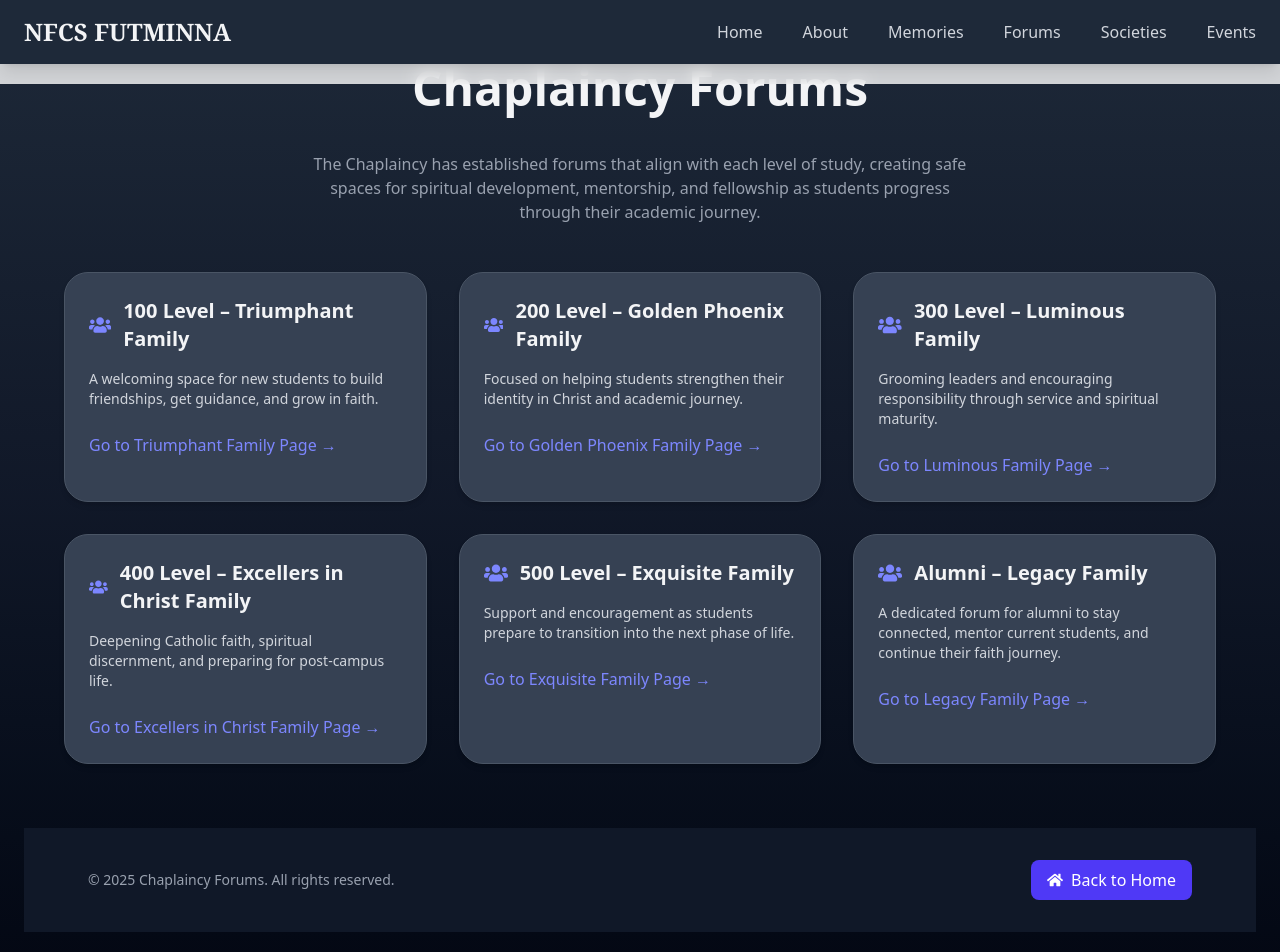
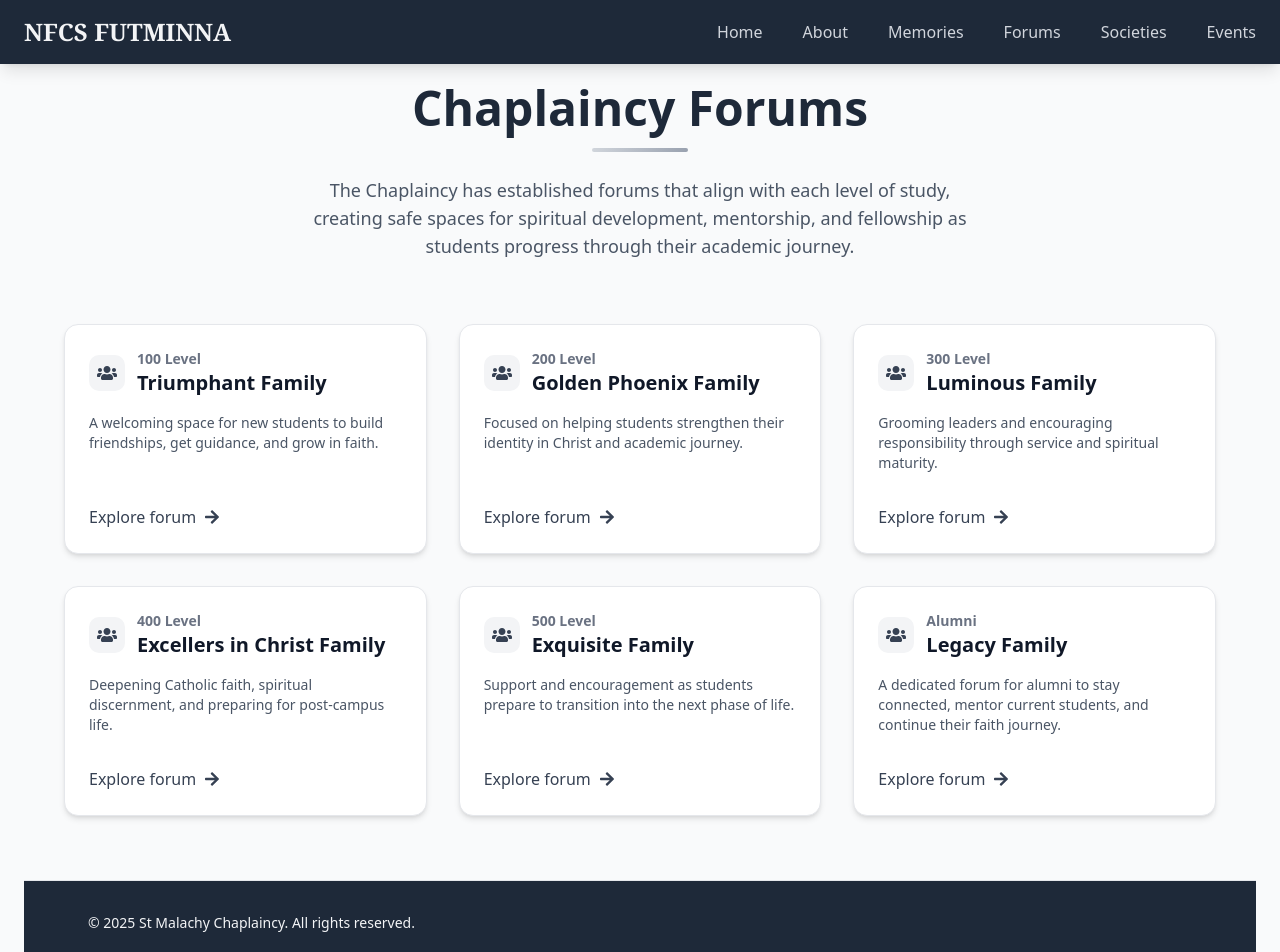
Before and after one commit to oodoabel/st-malachy-website, a Next.js app: page /about/forums in a window 1280 px wide. Shown: the top 952 px of the page. Built offline with nearby package versions, Linux system fonts and the light colour scheme.

Commit message:
mass schedule moved to about

```diff
--- a/src/app/about/forums/page.tsx
+++ b/src/app/about/forums/page.tsx
@@ -3,7 +3,7 @@
 import React from "react";
 import Link from "next/link";
 import { motion } from "framer-motion";
-import { FaUsers, FaHome } from "react-icons/fa";
+import { FaUsers, FaHome, FaArrowRight } from "react-icons/fa";
 
 const forums = [
   {
@@ -50,22 +50,14 @@ const forums = [
   },
 ];
 
-// Footer component with home button
 const Footer = () => {
   return (
-    <footer className="bg-gray-900 text-gray-400 py-8 mt-16">
+    <footer className="bg-gray-800 text-gray-100 py-8 mt-16 border-t border-gray-200">
       <div className="max-w-6xl mx-auto px-6 flex flex-col md:flex-row items-center justify-between">
         <p className="text-sm">
-          &copy; {new Date().getFullYear()} Chaplaincy Forums. All rights
+          &copy; {new Date().getFullYear()} St Malachy Chaplaincy. All rights
           reserved.
         </p>
-        <Link
-          className="mt-4 md:mt-0 inline-flex items-center px-4 py-2 bg-indigo-600 hover:bg-indigo-700 text-white rounded-md transition-colors duration-300"
-          href="/"
-        >
-          <FaHome className="mr-2" />
-          Back to Home
-        </Link>
       </div>
     </footer>
   );
@@ -73,47 +65,73 @@ const Footer = () => {
 
 const ForumsPage = () => {
   return (
-    <div className="min-h-screen bg-gradient-to-b from-gray-800 via-gray-900 to-gray-950 text-gray-200 px-6 py-16 flex flex-col">
+    <div className="min-h-screen mt-5 bg-gray-50 text-gray-800 px-6  py-16 flex flex-col">
       <div className="max-w-6xl mx-auto flex-grow">
-        <h1 className="text-4xl md:text-5xl font-extrabold mb-10 text-center text-gray-100">
+        <motion.div
+          initial={{ opacity: 0, y: -20 }}
+          animate={{ opacity: 1, y: 0 }}
+          transition={{ duration: 0.5 }}
+          className="text-center mb-16"
+        >
+          <h1 className="text-4xl md:text-5xl font-bold mb-4 text-gray-800">
             Chaplaincy Forums
           </h1>
-
-        <p className="text-center max-w-2xl mx-auto mb-12 text-gray-400">
+          <div className="w-24 h-1 bg-gradient-to-r from-gray-300 to-gray-400 mx-auto mb-6 rounded-full"></div>
+          <p className="max-w-2xl mx-auto text-gray-600 text-lg">
             The Chaplaincy has established forums that align with each level of
-          study, creating safe spaces for spiritual development, mentorship, and
-          fellowship as students progress through their academic journey.
+            study, creating safe spaces for spiritual development, mentorship,
+            and fellowship as students progress through their academic journey.
           </p>
+        </motion.div>
 
         <div className="grid gap-8 sm:grid-cols-2 lg:grid-cols-3">
           {forums.map((forum, idx) => (
             <motion.div
               key={idx}
+              initial={{ opacity: 0, y: 20 }}
+              animate={{ opacity: 1, y: 0 }}
+              transition={{ duration: 0.5, delay: idx * 0.1 }}
               whileHover={{
-                scale: 1.04,
-                boxShadow: "0 15px 30px rgba(100, 116, 139, 0.5)",
+                y: -8,
+                boxShadow: "0 10px 15px -3px rgba(0, 0, 0, 0.1)",
               }}
               whileTap={{ scale: 0.98 }}
-              className="bg-gray-700 rounded-3xl border border-gray-600 shadow-md p-6 space-y-4 cursor-pointer transition-shadow duration-300"
+              className="relative group overflow-hidden rounded-xl bg-white border border-gray-200 shadow-md hover:shadow-lg transition-shadow"
             >
+              <div className="absolute inset-0 bg-gradient-to-br from-white/30 to-gray-100/30 opacity-0 group-hover:opacity-100 transition-opacity duration-300"></div>
+
+              <div className="relative z-10 p-6 space-y-4 h-full flex flex-col">
                 <div className="flex items-center space-x-3">
-                <FaUsers className="text-indigo-400 text-2xl" />
-                <h2 className="text-xl font-semibold text-gray-100">
-                  {forum.level} – {forum.name}
+                  <div className="p-2 rounded-lg bg-gray-100">
+                    <FaUsers className="text-gray-700 text-xl" />
+                  </div>
+                  <h2 className="text-xl font-semibold text-gray-900">
+                    <span className="block text-sm text-gray-500">
+                      {forum.level}
+                    </span>
+                    {forum.name}
                   </h2>
                 </div>
-              <p className="text-gray-300 text-sm">{forum.description}</p>
-              <Link href={`/about/forums/${forum.slug}`}>
-                <span className="inline-block mt-2 text-indigo-400 hover:text-indigo-300 font-medium transition-colors duration-200">
-                  Go to {forum.name} Page &rarr;
-                </span>
+
+                <p className="text-gray-600 text-sm flex-grow">
+                  {forum.description}
+                </p>
+
+                <Link
+                  href={`/about/forums/${forum.slug}`}
+                  className="inline-flex items-center mt-4 text-gray-700 hover:text-gray-900 transition-colors duration-200 group/link"
+                >
+                  <span className="font-medium">Explore forum</span>
+                  <FaArrowRight className="ml-2 transition-transform duration-300 group-hover/link:translate-x-1" />
                 </Link>
+              </div>
+
+              <div className="absolute bottom-0 left-0 right-0 h-1 bg-gradient-to-r from-gray-200 via-gray-300 to-gray-200 opacity-0 group-hover:opacity-100 transition-opacity duration-500"></div>
             </motion.div>
           ))}
         </div>
       </div>
 
-      {/* Footer at the bottom */}
       <Footer />
     </div>
   );
--- a/src/app/about/page.tsx
+++ b/src/app/about/page.tsx
@@ -1,12 +1,13 @@
 "use client";
 
+import MassSchedule from "@/components/MassSchedule";
 import Link from "next/link";
 import React from "react";
 import { FaChurch, FaUserFriends, FaHandsHelping } from "react-icons/fa";
 
 const AboutPage = () => {
   return (
-    <div className="min-h-screen bg-gradient-to-br from-gray-100 to-gray-200 text-gray-800 py-16 px-6 md:px-12 lg:px-24 font-sans">
+    <div className="min-h-screen bg-gradient-to-br mt-10 from-gray-100 to-gray-200 text-gray-800 py-16 px-6 md:px-12 lg:px-24 font-sans">
       <div className="max-w-6xl mx-auto space-y-16">
         {/* Header */}
         <header className="text-center animate-fade-in-down">
@@ -122,45 +123,7 @@ const AboutPage = () => {
 
         {/* History Section */}
         <section className="bg-white rounded-xl p-10 shadow-md border border-gray-200 animate-fade-in-up delay-300">
-          <h2 className="text-2xl font-bold text-gray-900 mb-6">
-            Our Heritage
-          </h2>
-          <div className="grid md:grid-cols-2 gap-8">
-            <div>
-              <p className="text-gray-700 leading-relaxed mb-6">
-                Established in [Year], the Catholic Chaplaincy at FUTMinna has
-                served as a spiritual anchor for generations of students. Our
-                rich history reflects the enduring presence of Catholic values
-                in academic excellence.
-              </p>
-              <p className="text-gray-700 leading-relaxed">
-                From humble beginnings to our current vibrant community, we
-                continue to uphold the traditions of faith while embracing the
-                challenges of modern campus life.
-              </p>
-            </div>
-            <div className="bg-gray-100 rounded-lg p-6 border border-gray-200">
-              <h3 className="font-semibold text-gray-800 mb-3">Quick Facts</h3>
-              <ul className="space-y-3 text-gray-700">
-                <li className="flex items-start">
-                  <span className="bg-gray-300 rounded-full w-2 h-2 mt-2 mr-3"></span>
-                  <span>Serving FUTMinna since [Year]</span>
-                </li>
-                <li className="flex items-start">
-                  <span className="bg-gray-300 rounded-full w-2 h-2 mt-2 mr-3"></span>
-                  <span>[Number] active members</span>
-                </li>
-                <li className="flex items-start">
-                  <span className="bg-gray-300 rounded-full w-2 h-2 mt-2 mr-3"></span>
-                  <span>[Number] weekly Masses</span>
-                </li>
-                <li className="flex items-start">
-                  <span className="bg-gray-300 rounded-full w-2 h-2 mt-2 mr-3"></span>
-                  <span>[Number] student organizations</span>
-                </li>
-              </ul>
-            </div>
-          </div>
+          <MassSchedule />
         </section>
 
         {/* Footer */}
--- a/src/components/navBar.tsx
+++ b/src/components/navBar.tsx
@@ -53,7 +53,7 @@ const Navbar = () => {
         </div>
       </nav>
 
-      <div className="flex items-center justify-between text-gray-800 font-extrabold p-4 lg:p-6 lg:text-3xl  bg-white/80 backdrop-blur-sm fixed z-10 w-screen">
+      <div className=" hidden  items-center justify-between text-gray-800 font-extrabold p-4 lg:p-6 lg:text-3xl  bg-white/80 backdrop-blur-sm fixed z-10 w-screen">
         <Link href="/" className=" lg:flex">
           St Malachy
         </Link>
```
Lines whose indentation alone changed are shown as unchanged.
